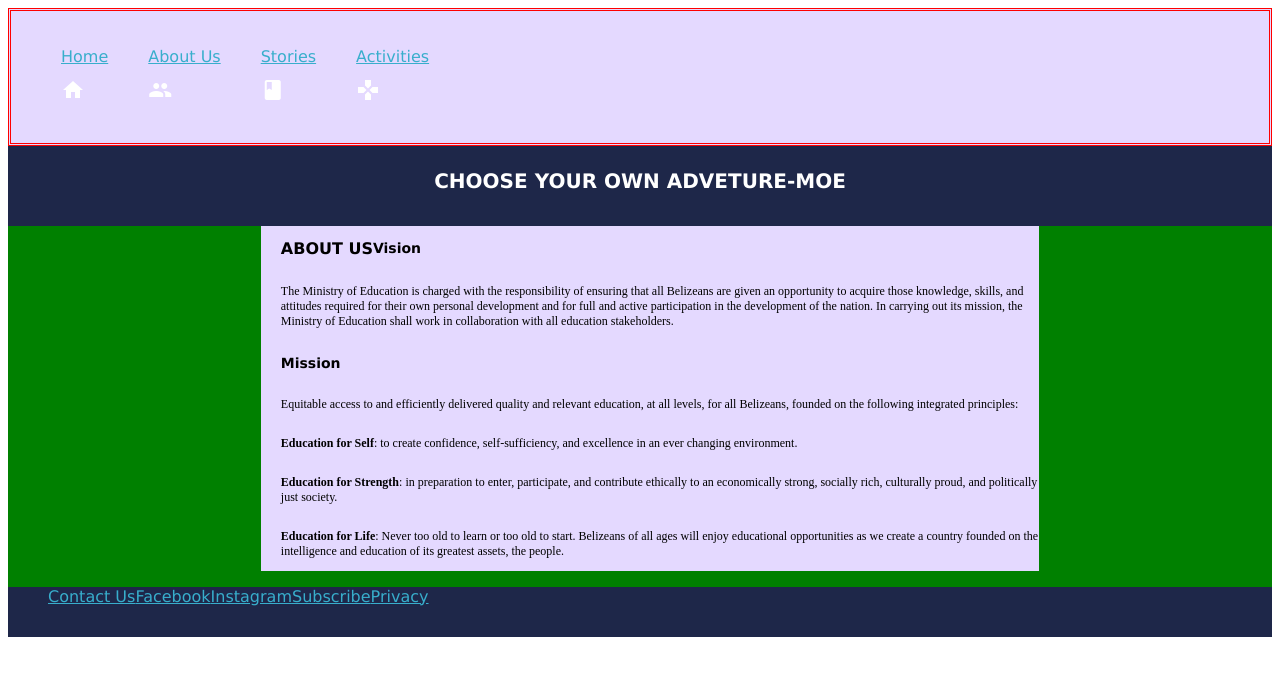
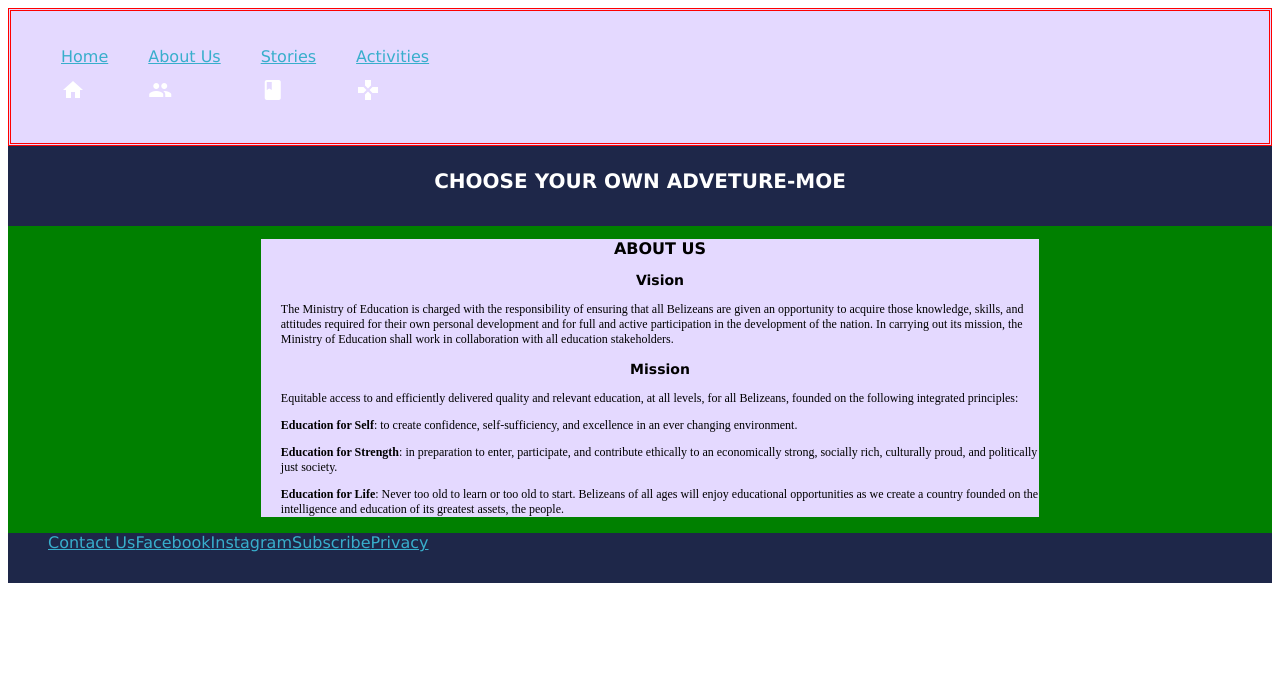
Before and after one commit to IrfaanNuMan/CYOAG-MOE, a plain HTML site: page about.html in a window 1280 px wide. Drawn offline with Linux system fonts and the light colour scheme.

Commit message:
fixed headings on about page

```diff
--- a/css/cyoagmoe.css
+++ b/css/cyoagmoe.css
@@ -52,7 +52,7 @@
 	background: #e4d9ff;
 
     font-family: georgian;
-	display: flex;
+	#display: flex;
 	flex-flow: row wrap;
 	margin-left: 20%;
 	padding-left: 20px;
@@ -119,12 +119,12 @@
  h2 {
 	 font-family: verdana;
 	font-size: 16px;
-	#text-align: center;
+	text-align: center;
     }
  h3 {
 	font-family: verdana;
 	font-size: 14px;
-	#text-align: center;
+	text-align: center;
 
 	}
  a  {
```
Also changed, not shown: about.html (+2 -26 lines).
